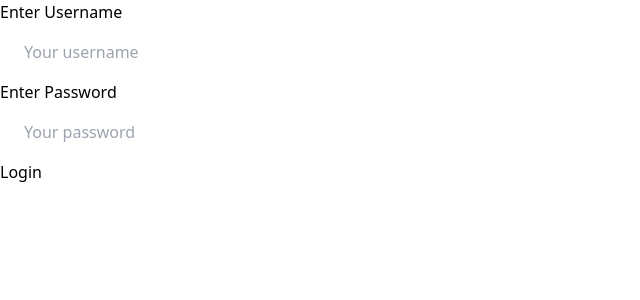
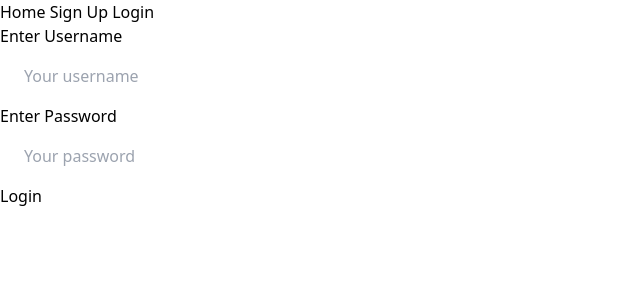
Before and after one commit to HarunaDev/realtor-marketplace, a Django app: page /login/ in a window 1280 px wide. Shown: the top 300 px of the page, without its empty margins (0-640 px from the left). Run offline with Django 5.2, Linux system fonts and the light colour scheme; some libraries are stand-ins or nearby versions.

Commit message:
fixed bug with login functionality

```diff
--- a/realagent/core/templates/core/base.html
+++ b/realagent/core/templates/core/base.html
@@ -8,6 +8,19 @@
         <script src="https://cdn.tailwindcss.com"></script>
     </head>
 <body>
+    <nav>
+        <a href="/">Home</a>
+
+
+        {% if request.user.is_authenticated %}
+            <a href="#">Dashboard</a>
+            <a href="#">{{ user.username }}</a>
+            <a href="{% url 'core:logout' %}">Logout</a>
+        {% else %}
+            <a href="{% url 'core:signup' %}">Sign Up</a>
+            <a href="{% url 'core:login' %}">Login</a>
+        {% endif %}
+    </nav>
     {% block content %}
     {% endblock %}
 </body>
--- a/realagent/core/urls.py
+++ b/realagent/core/urls.py
@@ -8,5 +8,6 @@ app_name = 'core'
 urlpatterns = [
     path('', views.index, name='index'),
     path('signup/', views.signup, name='signup'),
-    path('login/', auth_views.LoginView.as_view(template_name='core/login.html', authentication_form=LoginForm))
+    path('login/', auth_views.LoginView.as_view(template_name='core/login.html', authentication_form=LoginForm), name='login'),
+    path('logout/', views.logout_view, name='logout'),  # Ensure the logout_view exists in views.py
 ]
```
Also changed, not shown: realagent/core/views.py (+11 -0 lines).
